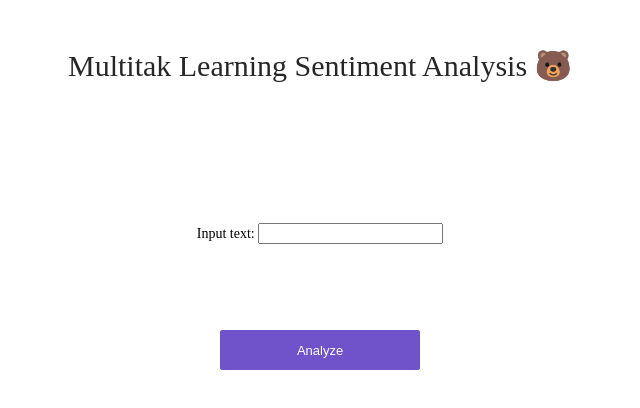
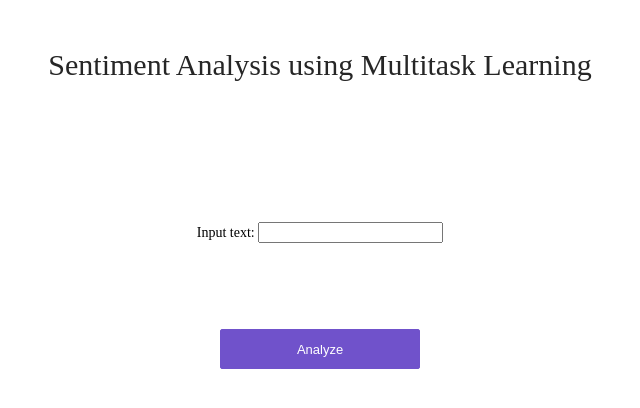
Before and after one commit to Vigneshthanga/SentimentAnalysis, a plain HTML site: page app/view/index.html in a window 1280 px wide. Shown: the whole page, without its empty margins (320-960 px from the left). Drawn offline with Linux system fonts and the light colour scheme.

Commit message:
html changes

```diff
--- a/app/view/index.html
+++ b/app/view/index.html
@@ -7,7 +7,7 @@
 <body>
 <div>
   <div class='center'>
-    <div class='title'>Multitak Learning Sentiment Analysis 🐻</div>
+    <div class='title'> Sentiment Analysis using Multitask Learning </div>
     <div class='content'>
       <div class='no-display'>
       </div>
```
